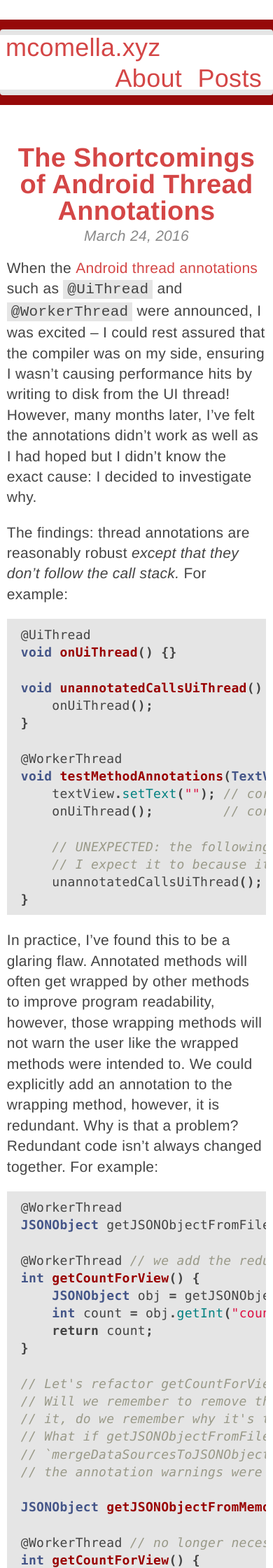
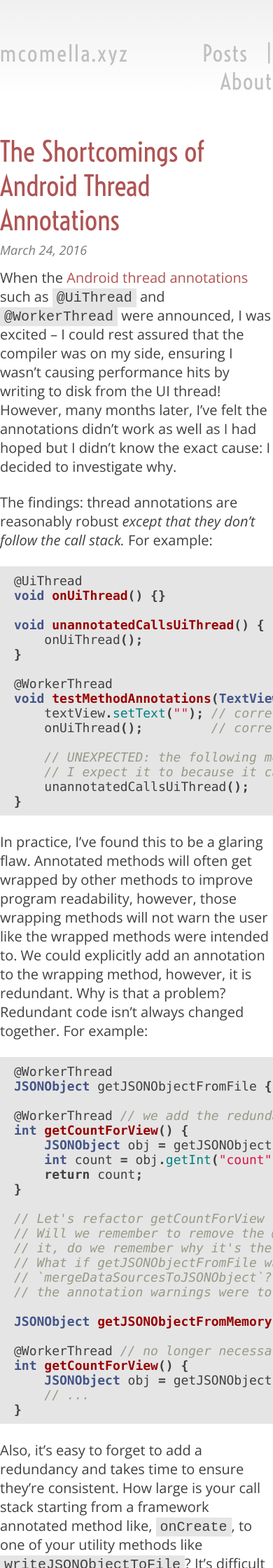
Before and after one commit to mcomella/mcomella.github.com, a Jekyll site: the page built from _posts/2016-03-24-thread-annotations.md, in a window 390 px wide. Shown: the top 2240 px of the page at 70% size. Built offline with Jekyll 4.4.1, drawn with Linux system fonts in a browser that asks for light colours.

Commit message:
Update WIP css for redesign, add header.

```diff
--- a/css/redesign.css
+++ b/_includes/css/syntax-highlighting.css
@@ -1,4 +1,3 @@
-/* --- SYNTAX HIGHLIGHTING --- */
 .highlight {
     width: 100%;
     margin: 0;
@@ -80,295 +79,8 @@ pre code {
 .highlight .lineno { color: #ccc; display:inline-block; padding: 0 5px; border-right:1px solid #ccc; }
 .highlight pre code { display: block; white-space: pre; overflow-x: auto; word-wrap: normal; }
 
-/* --- RESET / SHARED --- */
-.clearfix {
-    clear: both;
-}
-
-body, h1, h2, h3, h4, h5, h6 {
-    margin: 0;
-}
-
-body {
-    color: #444444;
-    font-family: Helvetica, sans-serif;
-    font-weight: lighter;
-    line-height: 1.4;
-    letter-spacing: 0.3px;
-}
-
-h1 + *, h2 + *,  h3 + *,  h4 + *,  h5 + *,  h6 + * {
-    margin-top: 0;
-}
-
-a, footer img:hover {
-    font-weight: normal;
-    text-decoration: none;
-    transition: 0.2s;
-}
-
-.banner, a, a:visited, .post-title {
-    color: #D44646;
-    /* #D61E1E */
-}
-
-a:hover {
-    color: #a03535;
-}
-
-a:active {
-    color: #6d2424;
-}
-
-.post-date, .signature {
-    color: #888888;
-    font-style: italic;
-    font-weight: lighter;
-}
-
-/* --- SITE HEADER START --- */
-header {
-    display: flex;
-    height: 122px;
-    margin: 28px 0 56px 0;
-
-    background: #960909;
-
-    align-items: center;
-    justify-content: center;
-}
-
-.banner {
-    display: flex;
-    box-sizing: border-box;
-    height: 94px; /* margins are 1/2 header margins. */
-    padding: 0 0 3px 0;
-
-    background: white;
-    border-width: 8px;
-    border-style: solid;
-    border-color: #E5E5E5;
-    border-radius: 4px;
-
-    font-family: Helvetica, sans-serif;
-    font-size: 36px;
-    line-height: 1;
-
-    align-items: flex-end;
-    justify-content: space-between;
-}
-
-#banner-left, #banner-right {
-    position: relative;
-    width: 108px;
-    transform: skew(-45deg);
-    border-left-width: 10px;
-    border-right-width: 10px;
-}
-
-#banner-left {
-    left: 55px;
-}
-
-#banner-right {
-    right: 55px;
-}
-
-#banner-center {
-    width: 64%;
-
-    z-index: 1;
-    border-left: 0;
-    border-right: 0;
-}
-
-#banner-center > *:first-child {
-    position: relative;
-    left: -25px;
-}
-
-#banner-center > *:last-child {
-    margin-right: 24px;
-}
-
-nav > span {
-    margin-left: 22px;
-    margin-right: 8px;
-}
-
-header .headshot {
-    position: relative;
-    height: 144px;
-    width: 144px;
-    top: 48px;
-
-    border-radius: 50%;
-    border: solid 3px black;
-
-    align-self: center;
-}
-
-@media screen and (max-width: 1060px) {
-    header .headshot {
-        display: none;
-    }
-}
-
-@media screen and (max-width: 560px) {
-    #banner-left, #banner-right {
-        display: none;
-    }
-
-    #banner-center {
-        width: 100%;
-        flex-direction: column;
-    }
-
-    #banner-center > *:first-child {
-        position: static;
-        align-self: flex-start;
-        margin: 0px 8px;
-    }
-
-    #banner-center > *:last-child {
-        margin: 8px 8px;
-    }
-
-    nav > span {
-        margin-left: 4px;
-    }
-}
-
-/* --- FOOTER START --- */
-footer {
-    display: flex;
-    height: 100px;
-    margin-top: 48px;
-    align-items: center;
-    justify-content: center;
-}
-
-footer > * {
-    margin: 0 60px;
-    font-size: 18px;
-}
-
-footer svg, footer img {
-    height: 32px;
-    margin: 0 8px;
-}
-
-footer img:hover {
-    filter: brightness(85%);
-}
-
-.content {
-    max-width: 1040px;
-    width: 95%;
-    margin: 0 auto;
-    font-size: 21px;
-}
-
-/* --- INDEX / POST-LIST --- */
-.post-list {
-    width: 65%;
-    font-size: 24px;
-}
-
-.post-heading {
-    font-size: 36px;
-}
-
-.post-list ul {
-    margin-left: 16px;
-}
-
-.post-list .post-date {
-    margin-left: 16px;
-}
-
-strong {
-    font-weight: bold;
-}
-
-/* --- POST START --- */
-.post-title, .post-date {
-    text-align: center;
-    line-height: 1;
-    margin-bottom: 6px;
-}
-
-.post-title {
-    font-size: 38px;
-}
-
-.post h2 {
-    margin-top: 52.5px; /* p margin 2.5x */
-    color: #111111;
-}
-
-.post h3, .post h4, .post h5, .post h6 {
-    margin-top: 31.5px; /* p margin 1.5x */
-    color: #555555;
-}
-
-p {
-    margin: 21px 0;
-}
-
-.post li {
-    line-height: 1.2;
-}
-
-.post li + li {
-    margin-top: 8px;
-}
-
-.post ul, .post ol {
-    padding-left: 80px;
-}
-
-.post img {
-    display: block;
-    max-width: 95%;
-    margin-left: auto;
-    margin-right: auto;
-}
-
-.signature, .license {
-    text-align: center;
-}
-
-.license {
-    width: 45%;
-    float: left;
-}
-
-.signature {
-    width: 45%;
-    float: right;
-}
-
-.post .creative-commons {
-    margin-top: 8px;
-}
-
-.post hr {
-    width: 50%;
-    margin-top: 42px; /* 2x p margin */
-    margin-bottom: 42px;
-}
-
+/* CODE I ADDED */
 .highlighter-rouge {
     padding: 2px 6px;
     background: #E5E5E5;
 }
-
-/* --- 404 --- */
-.four-oh-four {
-    text-align: center;
-}
-
-.disqus {
-    margin-top: 28px;
-}
--- a/_layouts/default.html
+++ b/_layouts/default.html
@@ -12,21 +12,16 @@
     <link rel="icon" type="image/png" href="/im/ico/favicon-32.png" sizes="32x32">
     <link rel="icon" type="image/png" href="/im/ico/favicon-128.png" sizes="128x128">
 
-    <link rel="stylesheet" href="{{ site.baseurl }}/css/redesign.css">
+    <link rel="stylesheet" href="{{ site.baseurl }}/css/main.css">
+    <style>
+        @import url('https://fonts.googleapis.com/css2?family=Open+Sans:ital,wght@0,400;1,300&family=Roboto:wght@300;400&family=Voltaire&display=swap');
+    </style>
 </head>
 <body>
     <header>
-        <!-- *-left and *-right used to create parallelogram. -->
-        <div id="banner-left" class="banner"></div>
-        <div id="banner-center" class="banner">
-            <div><a href="/">mcomella.xyz</a></div>
-            <nav>
-                <span><a href="/about">About</a></span>
-                <span><a href="/">Posts</a></span>
-                <img class="headshot" src="https://www.gravatar.com/avatar/36d05d5b8389b342fc0629461fb39377?s=200">
-            </nav>
-        </div>
-        <div id="banner-right" class="banner"></div>
+        <div id="header-left"><a href="/">mcomella.xyz</a></div>
+        <div id="header-spacer"></div>
+        <div id="header-right"><a href="/">Posts</a>&nbsp;&nbsp;&nbsp;|&nbsp;&nbsp;&nbsp;<a href="/about">About</a></div>
     </header>
 
     {{ content }}
--- a/_layouts/post.html
+++ b/_layouts/post.html
@@ -1,8 +1,8 @@
 ---
 layout: default
 ---
-<article class="content post container">
-    <h1 class="post-title">{{ page.title }}</h1>
+<article class="content post">
+    <h1>{{ page.title }}</h1>
     <div class="post-date">
         <time>{{ page.date | date: '%B %d, %Y' }}</time>
     </div>
--- /dev/null
+++ b/css/main.css
@@ -0,0 +1,229 @@
+---
+layout:
+---
+
+/* Reset */
+body {
+    margin: 0;
+}
+
+{% include css/syntax-highlighting.css %}
+
+:root {
+    --content-width: 560px;
+
+    --color-red: #AF5454;
+    --color-light-grey: #C0BFBF;
+    --color-grey: #7A7A7A;
+    --color-text: #404040;
+
+    --font-header: 'Voltaire', sans-serif;
+    --font-content: 'Open Sans', sans-serif;
+}
+
+a {
+    font-weight: normal;
+    text-decoration: none;
+    transition: 0.2s;
+}
+
+a, a:visited {
+    color: var(--color-red);
+}
+
+a:hover {
+    filter: brightness(60%);
+}
+
+a:active {
+    filter: brightness(130%);
+}
+
+header {
+    display: flex;
+    justify-content: center;
+    padding-top: 56px;
+    margin-bottom: 56px;
+
+    background: linear-gradient(180deg, rgba(255, 255, 255, 0) 0%, rgba(255, 255, 255, 0) 0.01%, #FFFFFF 100%), #F0F0F0;
+
+    font-family: var(--font-header);
+    font-size: 32px;
+}
+
+header, header a, header a:visited {
+    color: var(--color-light-grey);
+}
+
+header a:hover {
+    color: var(--color-red);
+    filter: brightness(100%); /* reset top-level rule. */
+}
+
+header a:active {
+    filter: brightness(70%);
+}
+
+#header-left {
+    letter-spacing: 0.08em;
+}
+
+#header-right {
+    letter-spacing: 0.04em;
+}
+
+#header-spacer {
+    /* todo: max-width? */
+    width: var(--content-width);
+}
+
+footer {
+    display: flex;
+    height: 100px;
+    margin-top: 48px;
+    align-items: center;
+    justify-content: center;
+}
+
+footer > * {
+    margin: 0 60px;
+    font-size: 18px;
+}
+
+footer svg, footer img {
+    height: 32px;
+    margin: 0 8px;
+}
+
+footer img:hover {
+    filter: brightness(85%);
+}
+
+.clearfix {
+    clear: both; /* TODO: needed? */
+}
+
+body {
+    color: var(--color-text);
+    font-family: var(--font-content);
+    font-size: 20px; /* TODO: smaller? */
+}
+
+.content {
+    /* TODO: width or max-width? */
+    max-width: var(--content-width);
+    margin: 0 auto;
+}
+
+h1 {
+    color: var(--color-red);
+    font-size: 40px;
+}
+
+h1, h2, h3, h4, h5, h6 {
+    font-family: var(--font-header);
+    font-weight: normal;
+
+    margin: 36px 0 6px 0;
+}
+
+p {
+    margin: 24px 0;
+}
+
+.content li {
+    line-height: 1.2;
+}
+
+.content li + li {
+    margin-top: 8px;
+}
+
+.content ul, .content ol {
+    padding-left: 46px;
+}
+
+.content img {
+    max-width: 100%; /* max-width in case image is smaller than content width. */
+}
+
+.content hr {
+    width: 50%;
+    margin: 42px auto;
+    height: 1px;
+
+    border: 0; /* To set the color, we must remove the border. */
+    background-color: var(--color-light-grey);
+}
+
+/* elements after headers: must be placed after all elements to override. */
+h1 + *, h2 + *, h3 + *, h4 + *, h5 + *, h6 + * {
+    margin: 0; /* reset margins to let headers define the margins. */
+}
+
+.four-oh-four {
+    text-align: center;
+}
+
+footer img:hover {
+    font-weight: normal;
+    text-decoration: none;
+    transition: 0.2s;
+}
+
+.post-date {
+    font-size: 18px;
+    font-weight: 300;
+    font-style: italic;
+    color: var(--color-grey);
+}
+
+/* Set post date's spacing. */
+.post h1 {
+    margin-bottom: 6px;
+}
+
+.post-date + p {
+    margin-top: 14px;
+}
+
+/* TODO: below here */
+.signature {
+    color: #888888;
+    font-style: italic;
+    font-weight: lighter;
+}
+
+.signature, .license {
+    text-align: center;
+}
+
+.license {
+    width: 45%;
+    float: left;
+}
+
+.signature {
+    width: 45%;
+    float: right;
+}
+
+.disqus {
+    margin-top: 28px;
+}
+
+.content .creative-commons {
+    margin-top: 8px;
+}
+
+.post-list ul {
+    padding-left: 20px; /* align bullet to left margin. */
+
+    /* ideally we'd set all bullets to this color but it'd change the text;
+     * this works because there are spans that override the colors. */
+    color: var(--color-grey);
+}
+
+.post-list .post-date {
+    margin-left: 16px;
+}
```
